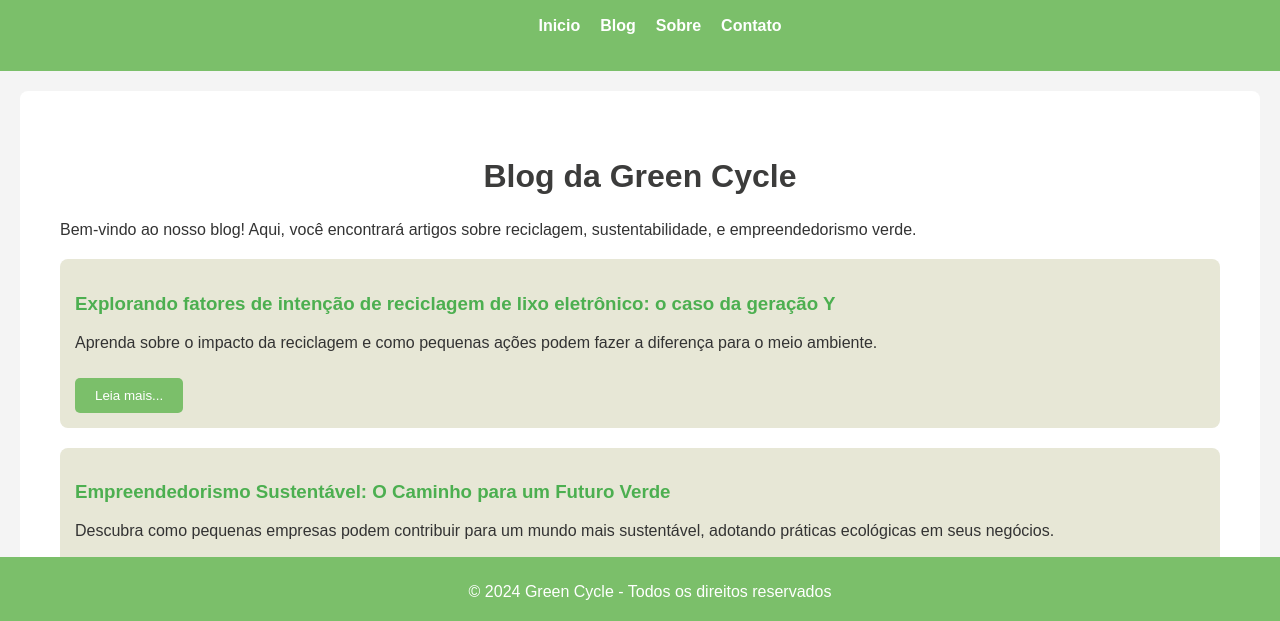
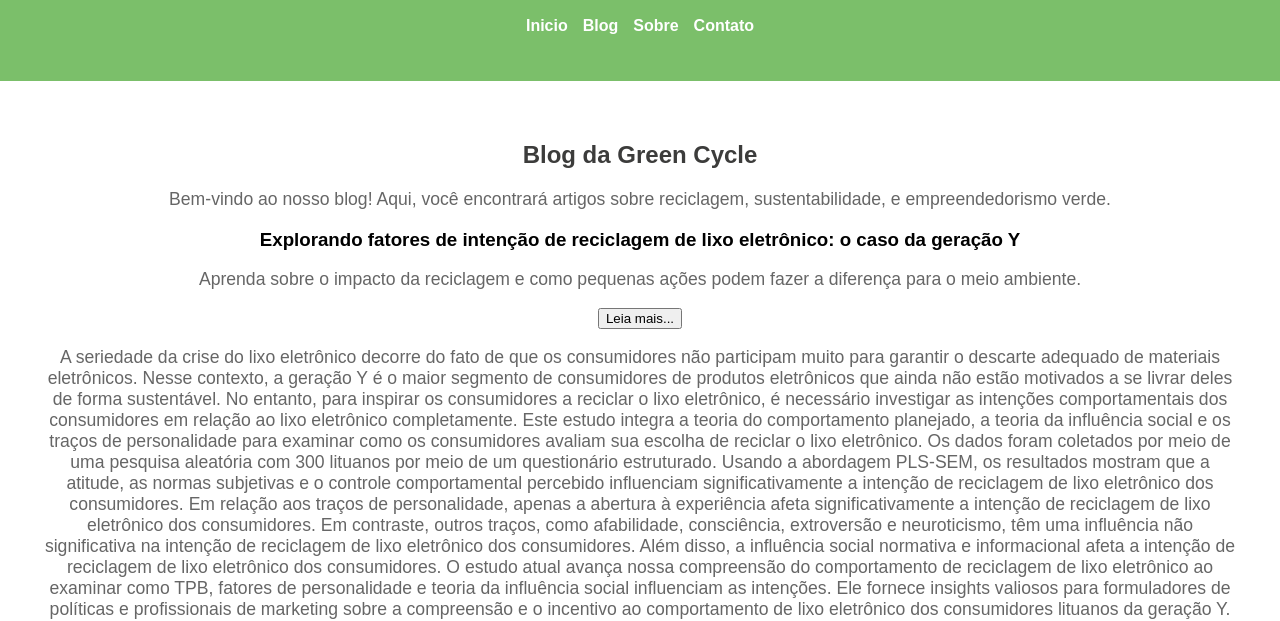
Before and after one commit to greencycle5/blog, a plain HTML site: page index.html in a window 1280 px wide. Shown: the part 173-794 px from the top of the page. Drawn offline with Linux system fonts and the light colour scheme.

Commit message:
Update style.css

```diff
--- a/style.css
+++ b/style.css
@@ -1,10 +1,9 @@
-/* Geral */
+/* Estilos gerais */
 body {
-    font-family: 'Arial', sans-serif;
+    font-family: Arial, sans-serif;
     margin: 0;
     padding: 0;
     background-color: #f4f4f4;
-    color: #333;
 }
 
 /* Cabeçalho */
@@ -15,81 +14,61 @@ header {
 }
 
 header img {
-    width: 150px;
+    max-width: 150px;
 }
 
-nav ul {
+header nav ul {
     list-style-type: none;
     display: flex;
     justify-content: center;
-    gap: 20px;
+    gap: 15px;
 }
 
-nav a {
+header nav a {
     color: white;
     text-decoration: none;
     font-weight: bold;
 }
 
-nav a:hover {
+header nav a:hover {
     color: #F0E68C;
 }
 
-/* Blog */
-#blog {
+/* Seções */
+section {
     padding: 40px;
     background-color: #fff;
-    margin: 20px;
-    border-radius: 8px;
+    text-align: center;
 }
 
-h2 {
-    text-align: center;
-    font-size: 2em;
+h1, h2 {
     color: #3C3C3B;
+    margin-bottom: 20px;
 }
 
-.post {
-    margin: 20px 0;
-    background-color: #E7E7D6;
-    padding: 15px;
-    border-radius: 8px;
+p {
+    color: #666;
+    font-size: 1.1em;
 }
 
-h3 {
-    color: #4CAF50;
+ul {
+    list-style-type: none;
+    padding: 0;
 }
 
-button {
-    background-color: #7BBF6A;
-    color: white;
-    border: none;
-    padding: 10px 20px;
-    cursor: pointer;
-    border-radius: 5px;
-    margin-top: 10px;
+ul li {
+    margin-bottom: 10px;
 }
 
-button:hover {
-    background-color: #679752;
-}
-
-/* Conteúdo do post */
-.post-content {
-    display: none;
-    margin-top: 15px;
-    background-color: #f1f1f1;
-    padding: 15px;
-    border-radius: 5px;
+ul li strong {
+    color: #7BBF6A;
 }
 
 /* Rodapé */
 footer {
     background-color: #7BBF6A;
+    padding: 10px;
     text-align: center;
-    padding: 10px;
-    color: #fff;
-    position: fixed;
-    width: 100%;
-    bottom: 0;
+    color: white;
+    font-size: 0.9em;
 }
```
